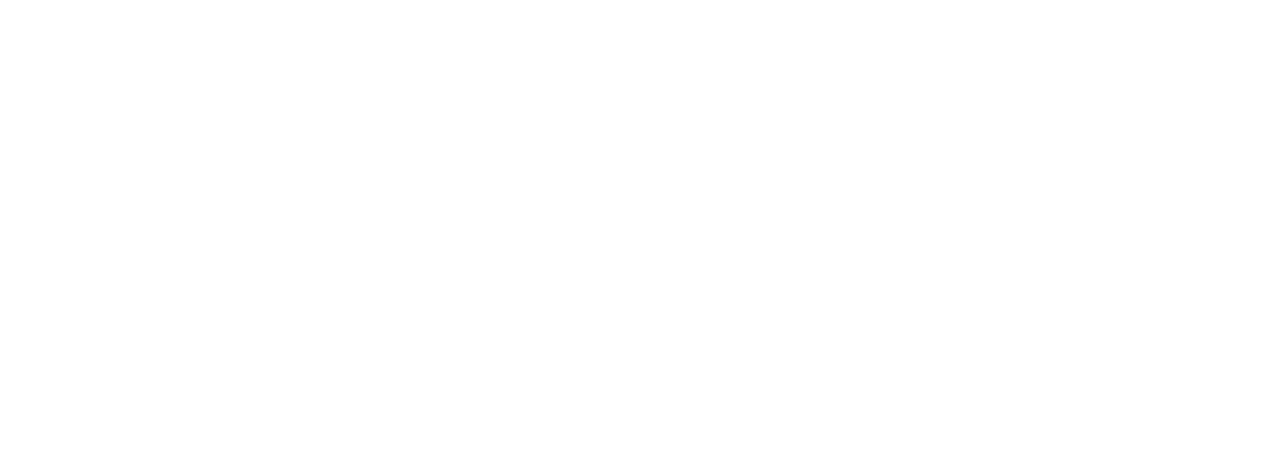
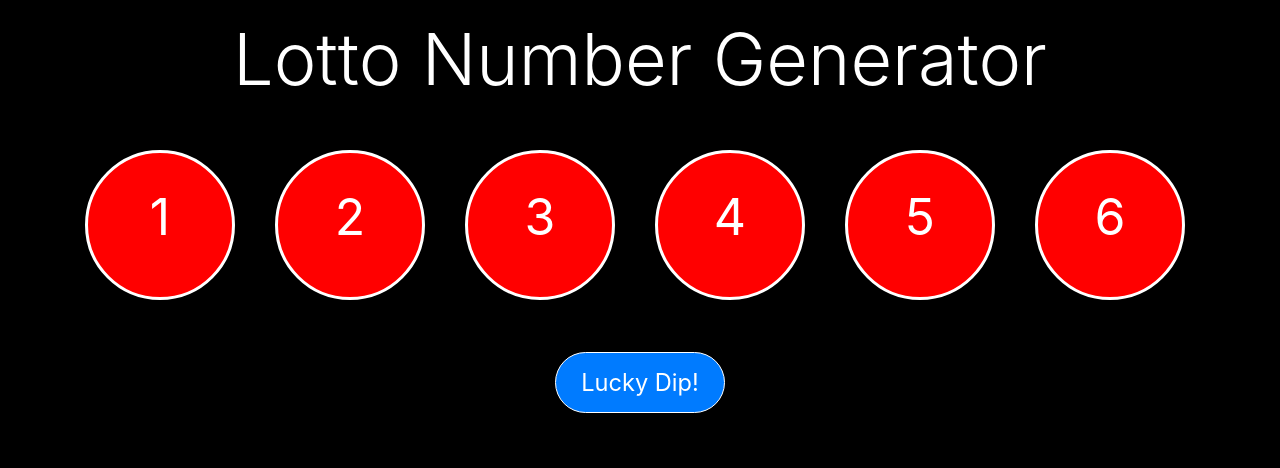
Before and after one commit to chrisyhaigh/lotterynumbergenerator, a plain HTML site: page index.html in a window 1280 px wide. Drawn offline with nearby package versions, Linux system fonts and the light colour scheme.

Commit message:
initial styling an html template done

```diff
--- a/index.html
+++ b/index.html
@@ -5,8 +5,57 @@
     <meta http-equiv="X-UA-Compatible" content="IE=edge">
     <meta name="viewport" content="width=device-width, initial-scale=1.0">
     <title>Document</title>
+    <link rel="stylesheet" href="https://cdn.jsdelivr.net/npm/bootstrap@4.3.1/dist/css/bootstrap.min.css" integrity="sha384-ggOyR0iXCbMQv3Xipma34MD+dH/1fQ784/j6cY/iJTQUOhcWr7x9JvoRxT2MZw1T" crossorigin="anonymous">
+    <link rel="stylesheet" href="style.css">
 </head>
 <body>
 
+<!------Header section----->
+    <div class="row"></div>
+        <div class="col">
+            <h1 class="display-3 text-center mt-3 mb-5 text-white">Lotto Number Generator</h1>
+        </div>
+    </div>
+
+<!-------Lottery Ball seciont------>
+    <div class="container">
+        <div class="row">
+            <div class="col">
+                <div id="ball">
+                    <p>1</p>
+                </div>
+            </div>
+            <div class="col">
+                <div id="ball">
+                    <p>2</p>
+                </div>
+            </div>
+            <div class="col">
+                <div id="ball">
+                    <p>3</p>
+                </div>
+            </div>
+            <div class="col">
+                <div id="ball">
+                    <p>4</p>
+                </div>
+            </div>
+            <div class="col">
+                <div id="ball">
+                    <p>5</p>
+                </div>
+            </div>
+            <div class="col">
+                <div id="ball">
+                    <p>6</p>
+                </div>
+            </div>
+        </div>
+    </div>
+
+    <div class="text-center">
+        <button class="bg-primary text-white border border-white rounded-pill">Lucky Dip!</button>
+    </div>
+
 </body>
 </html>
--- a/style.css
+++ b/style.css
@@ -0,0 +1,30 @@
+body {
+    background-color: black;
+}
+
+#ball {
+    display: flex;
+    justify-content: center;
+    align-items: center;
+    width: 150px;
+    height: 150px;
+    background-color: red;
+    border-radius: 750px;
+    border-style: solid;
+    border-color: white;
+    border-width: 0.1cm;
+}
+
+#ball p {
+    color: white;
+    font-size: 50px;
+    text-align: center;
+}
+
+
+button {
+    font-size: 1.474em;
+    margin: 2.2em;
+    padding: 0.5em;
+    width: 170px;
+}
```
